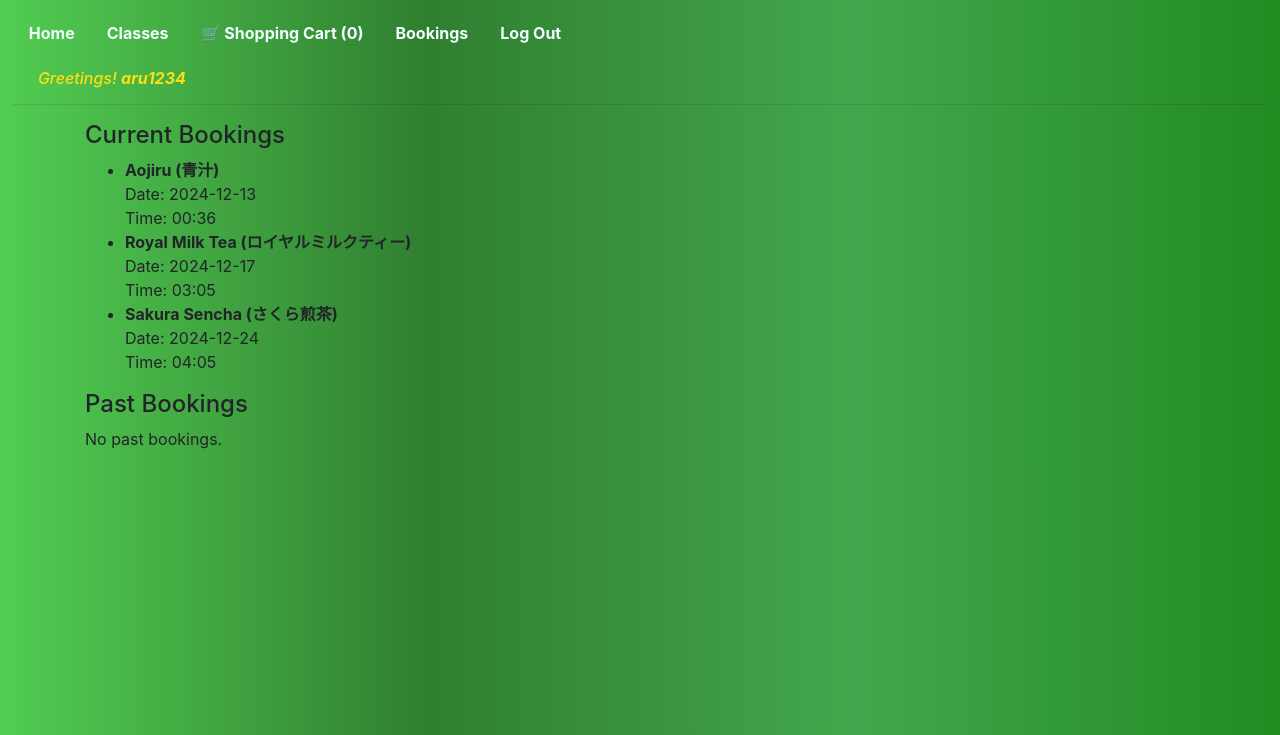
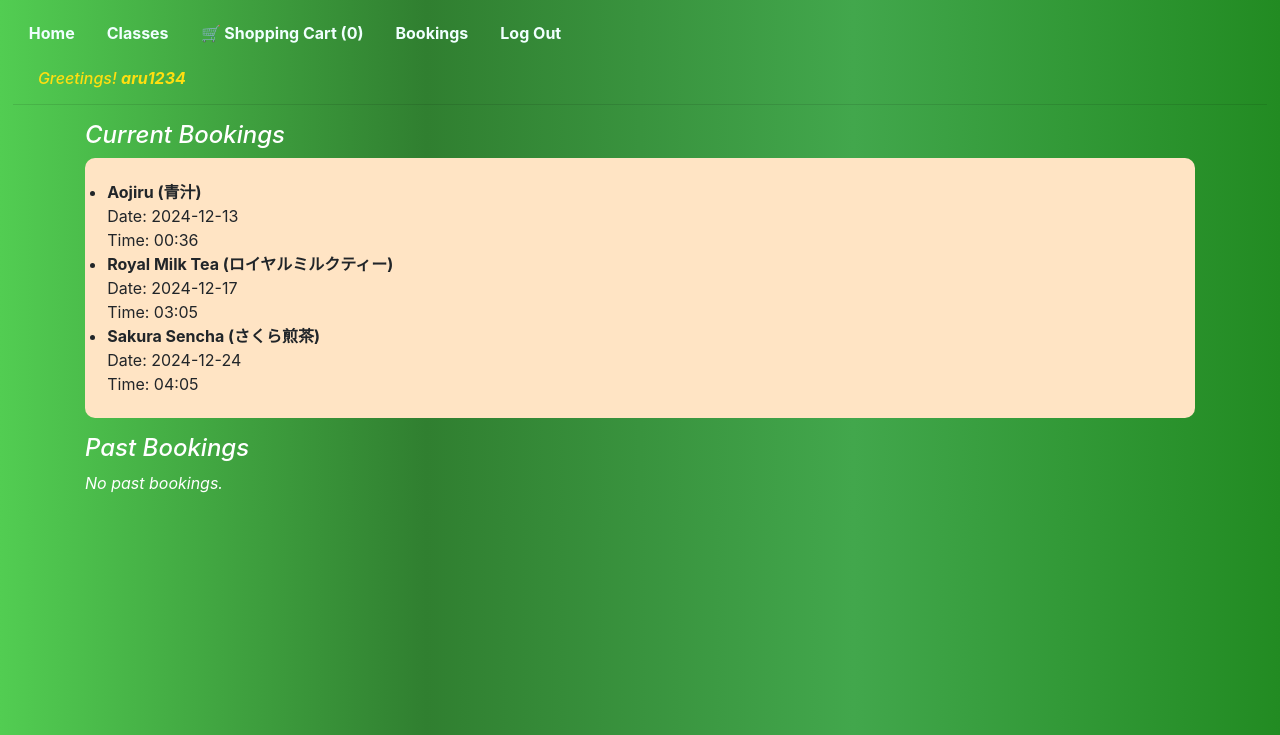
Before and after one commit to Aru12345/Japanese-Tea-Ceremony-Ecom, a Django app: page /bookings/ in a window 1280 px wide. Shown: the top 735 px of the page. Run offline with Django 5.2, Linux system fonts and the light colour scheme; a user stored in the database is signed in; data comes from the database, SQL or seed files in the repository; both versions use the stored data as it was after the commit; some libraries are stand-ins or nearby versions.

Commit message:
made minor styling

```diff
--- a/teabookings/static/teabookings/styles.css
+++ b/teabookings/static/teabookings/styles.css
@@ -98,3 +98,14 @@ body{
 .search:hover {
     transform: scale(1.1); /* Slightly enlarge the button on hover */
 }
+
+.bookingheading{
+    color: white;
+    font-style: italic;
+}
+
+.bookinglist{
+    background-color: bisque;
+    border-radius: 10px;;
+    padding: 2%;
+}
--- a/teabookings/templates/teabookings/bookings.html
+++ b/teabookings/templates/teabookings/bookings.html
@@ -3,9 +3,9 @@
 
 {% block body %}
 <div class="container">
-    <h4>Current Bookings</h4>
+    <h4 class="bookingheading">Current Bookings</h4>
     {% if current_booking_items %}
-        <ul>
+        <ul  class="bookinglist">
             {% for item in current_booking_items %}
                 <li>
                     <strong>{{ item.tea_lesson.name }}</strong><br>
@@ -18,9 +18,9 @@
         <p>No current bookings.</p>
     {% endif %}
 
-    <h4>Past Bookings</h4>
+    <h4 class="bookingheading" >Past Bookings</h4>
     {% if past_booking_items %}
-        <ul>
+        <ul class="bookinglist">
             {% for item in past_booking_items %}
                 <li>
                     <strong>{{ item.tea_lesson.name }}</strong><br>
@@ -30,7 +30,7 @@
             {% endfor %}
         </ul>
     {% else %}
-        <p>No past bookings.</p>
+        <p class="bookingheading"> No past bookings.</p>
     {% endif %}
 </div>
 {% endblock %}
--- a/teabookings/templates/teabookings/success.html
+++ b/teabookings/templates/teabookings/success.html
@@ -1,8 +1,10 @@
 {% extends "teabookings/layout.html" %}
+{% load static %}
+
 {% block body %}
 <div class="container text-center">
-    <h2>Payment Successful!</h2>
-    <p>Thank you for your booking. You will receive an email with the details shortly.</p>
+    <h2 class="bookingheading">Payment Successful!</h2>
+    <p class="bookingheading">Thank you for your booking. You will receive an email with the details shortly.</p>
     <a href="{% url 'displaybookings' %}" class="btn btn-primary">View Bookings</a>
 </div>
 {% endblock %}
--- a/teabookings/views.py
+++ b/teabookings/views.py
@@ -105,7 +105,7 @@ def displaycart(request):
         'cart_details': cart_details,
         'total_price': total_price,
         'today': now().date(),  # Pass today's date for validation in the template
-         'stripe_publishable_key': settings.STRIPE_PUBLISHABLE_KEY,
+        'stripe_publishable_key': settings.STRIPE_PUBLISHABLE_KEY,
     })
 
 
```
Also changed, not shown: teabookings/static/teabookings/functionality.js (+15 -34 lines), db.sqlite3.
